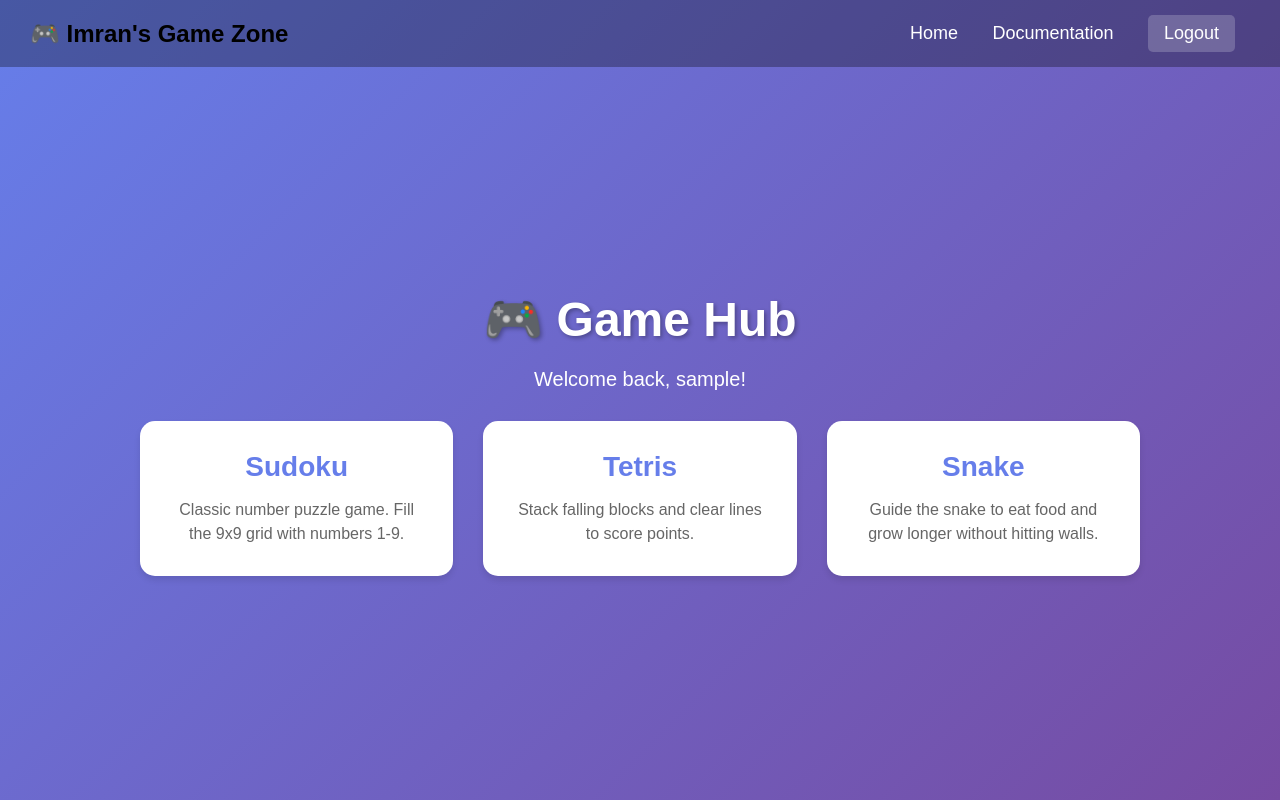
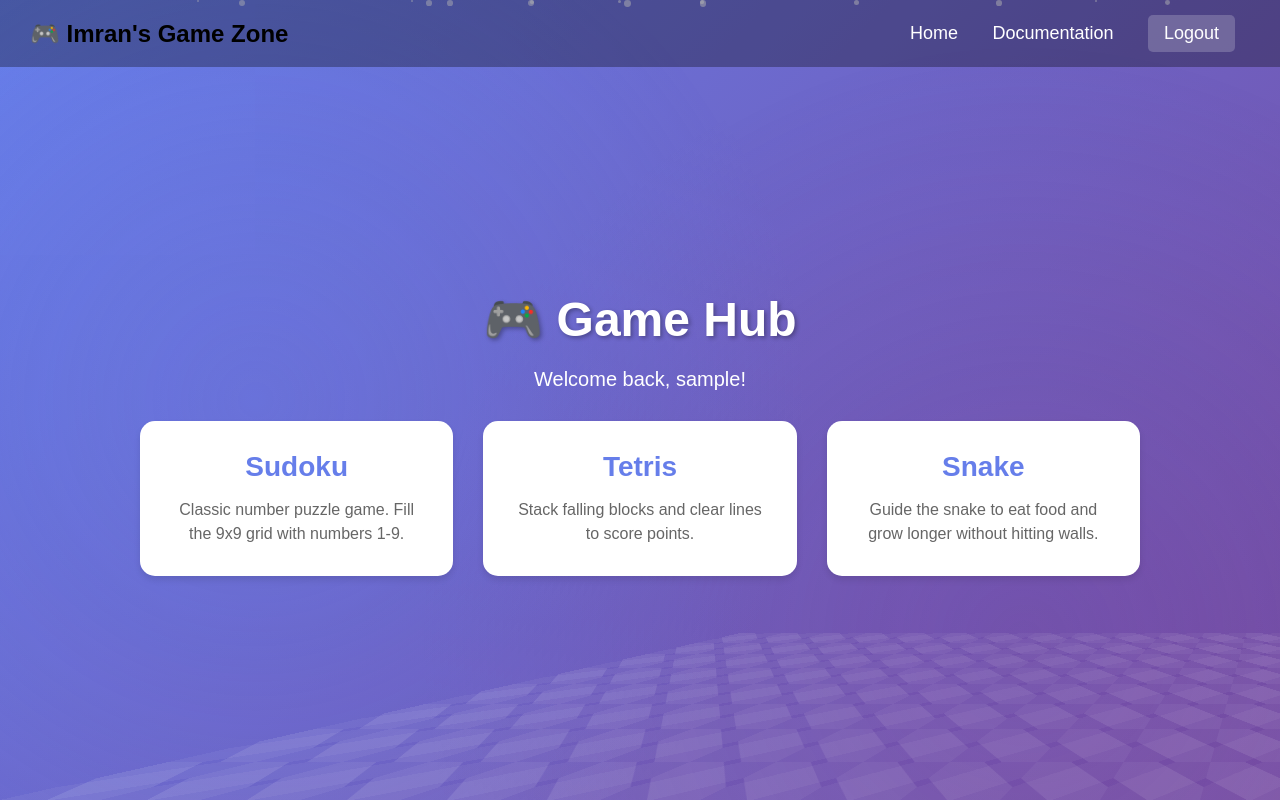
Before and after one commit to imran786110/game-zone, a plain HTML site: page src/index.html in a window 1280 px wide. Drawn offline with Linux system fonts and the light colour scheme; sample sign-in values are in the browser's storage.

Commit message:
Add animated 3D backgrounds to all pages

```diff
--- /dev/null
+++ b/src/css/3d-background.css
@@ -0,0 +1,61 @@
+/* 3D Animated Background */
+.bg-3d {
+    position: fixed;
+    top: 0;
+    left: 0;
+    width: 100%;
+    height: 100%;
+    z-index: -1;
+    overflow: hidden;
+}
+
+.bg-3d::before {
+    content: '';
+    position: absolute;
+    width: 200%;
+    height: 200%;
+    background:
+        linear-gradient(45deg, transparent 30%, rgba(255,255,255,0.1) 30%, rgba(255,255,255,0.1) 70%, transparent 70%),
+        linear-gradient(-45deg, transparent 30%, rgba(255,255,255,0.05) 30%, rgba(255,255,255,0.05) 70%, transparent 70%);
+    background-size: 100px 100px;
+    animation: bg3dMove 20s linear infinite;
+    transform: perspective(500px) rotateX(60deg);
+}
+
+.bg-3d::after {
+    content: '';
+    position: absolute;
+    top: 0;
+    left: 0;
+    width: 100%;
+    height: 100%;
+    background: radial-gradient(circle at 20% 50%, rgba(102, 126, 234, 0.3) 0%, transparent 50%),
+                radial-gradient(circle at 80% 80%, rgba(118, 75, 162, 0.3) 0%, transparent 50%);
+    animation: bgPulse 8s ease-in-out infinite;
+}
+
+@keyframes bg3dMove {
+    0% { transform: perspective(500px) rotateX(60deg) translateY(0); }
+    100% { transform: perspective(500px) rotateX(60deg) translateY(50px); }
+}
+
+@keyframes bgPulse {
+    0%, 100% { opacity: 0.5; }
+    50% { opacity: 1; }
+}
+
+/* Floating particles */
+.particle {
+    position: absolute;
+    background: rgba(255, 255, 255, 0.5);
+    border-radius: 50%;
+    pointer-events: none;
+    animation: float 15s infinite;
+}
+
+@keyframes float {
+    0%, 100% { transform: translateY(0) translateX(0); opacity: 0; }
+    10% { opacity: 1; }
+    90% { opacity: 1; }
+    100% { transform: translateY(-100vh) translateX(100px); opacity: 0; }
+}
--- a/src/index.html
+++ b/src/index.html
@@ -4,6 +4,7 @@
     <meta charset="UTF-8">
     <meta name="viewport" content="width=device-width, initial-scale=1.0">
     <title>Game Hub</title>
+    <link rel="stylesheet" href="css/3d-background.css">
     <style>
         * { margin: 0; padding: 0; box-sizing: border-box; }
         body {
@@ -153,5 +154,6 @@
             gamesContainer.appendChild(card);
         });
     </script>
+    <script src="js/3d-background.js"></script>
 </body>
 </html>
--- /dev/null
+++ b/src/js/3d-background.js
@@ -0,0 +1,25 @@
+// 3D Background with particles
+function init3DBackground() {
+    const bg = document.createElement('div');
+    bg.className = 'bg-3d';
+    document.body.insertBefore(bg, document.body.firstChild);
+
+    // Create floating particles
+    for (let i = 0; i < 20; i++) {
+        const particle = document.createElement('div');
+        particle.className = 'particle';
+        particle.style.width = Math.random() * 5 + 2 + 'px';
+        particle.style.height = particle.style.width;
+        particle.style.left = Math.random() * 100 + '%';
+        particle.style.animationDelay = Math.random() * 15 + 's';
+        particle.style.animationDuration = (Math.random() * 10 + 10) + 's';
+        bg.appendChild(particle);
+    }
+}
+
+// Initialize on page load
+if (document.readyState === 'loading') {
+    document.addEventListener('DOMContentLoaded', init3DBackground);
+} else {
+    init3DBackground();
+}
```
Also changed, not shown: src/login.html (+2 -0 lines), src/snake.html (+2 -0 lines), src/sudoku.html (+2 -0 lines), src/tetris.html (+2 -0 lines), 1 other file.
